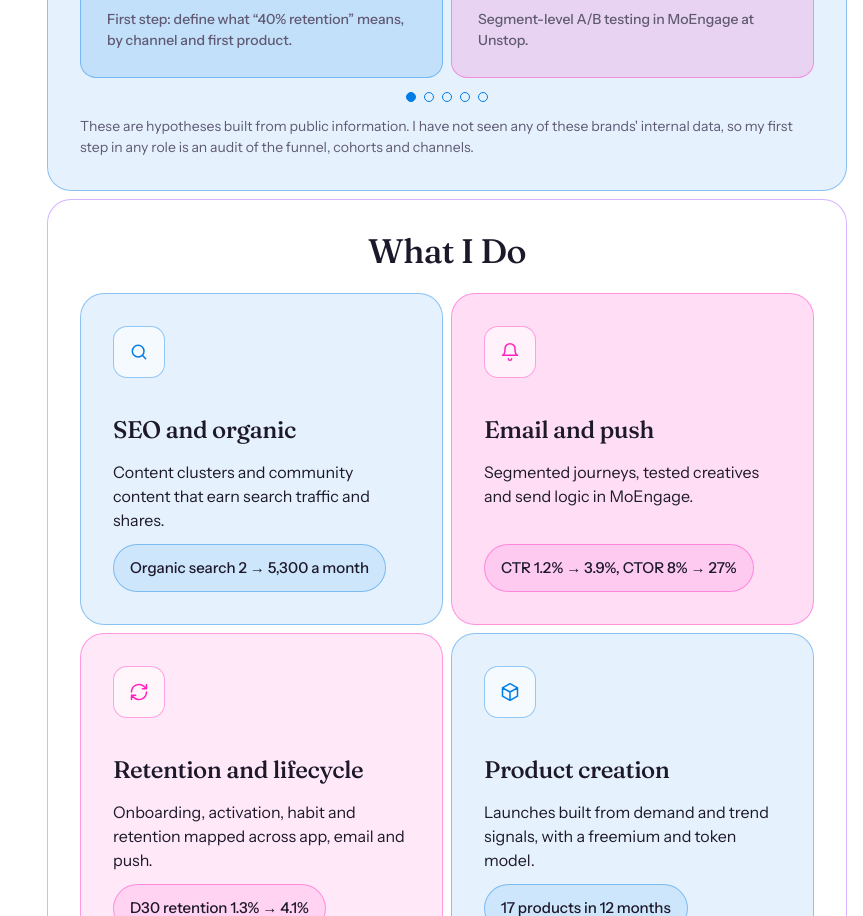
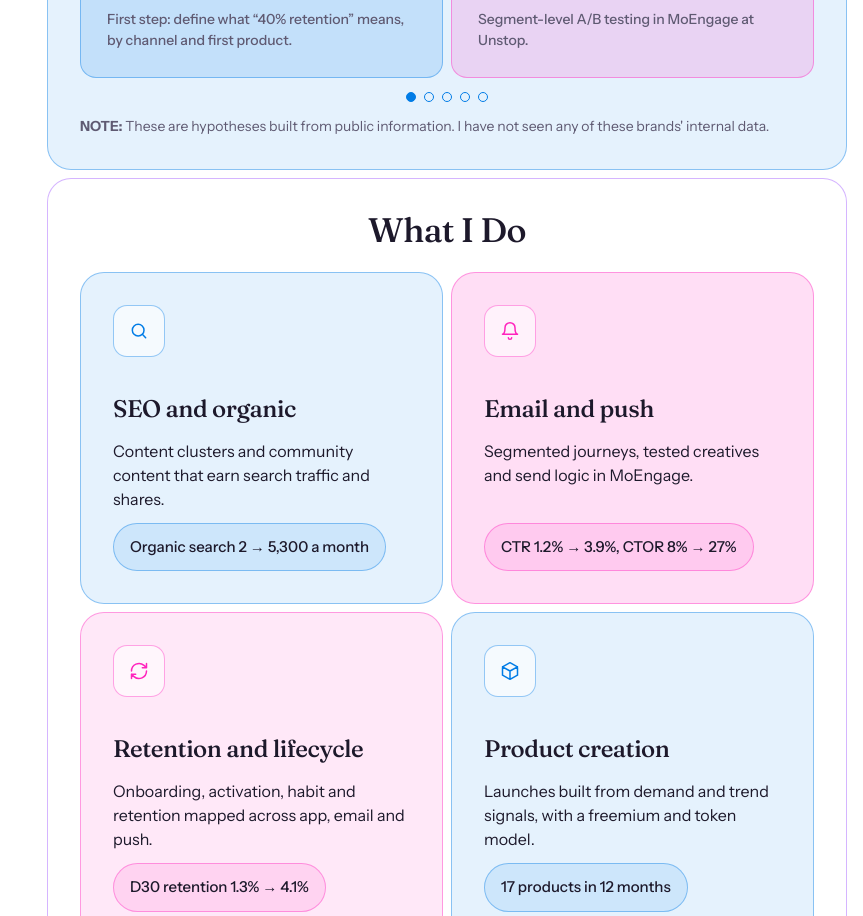
Before and after one commit to shubhamm540-design/shubham-portfolio, a plain HTML site: page index.html in a window 1280 px wide. Shown: the part 1933-2849 px from the top of the page, without its empty margins (417-1280 px from the left). Drawn offline with Linux system fonts and the light colour scheme.

Commit message:
Brands section note wording
Co-Authored-By: Claude Sonnet 5.5 <noreply@anthropic.com>
Claude-Session: https://claude.ai/code/session_01NwZ5MUXgAH1eie2f3G5G67

```diff
--- a/index.html
+++ b/index.html
@@ -505,7 +505,7 @@ input[type=range]{width:100%;accent-color:#9747FF}
     <div class="viewport" id="c2" tabindex="0" role="region" aria-roledescription="carousel" aria-label="Plans for Beauty &amp; Personal Care brands, swipe or use arrows"><div class="slides" id="s2"></div></div>
     <div class="dots" id="d2"></div>
     <p class="bt-empty" id="bt-empty" hidden>No brand or industry matches that yet. Try Fintech, Travel or Beauty.</p>
-    <p class="disc">These are hypotheses built from public information. I have not seen any of these brands' internal data, so my first step in any role is an audit of the funnel, cohorts and channels.</p>
+    <p class="disc"><b>NOTE:</b> These are hypotheses built from public information. I have not seen any of these brands' internal data.</p>
   </section>
 
   <!-- What I do -->
```
